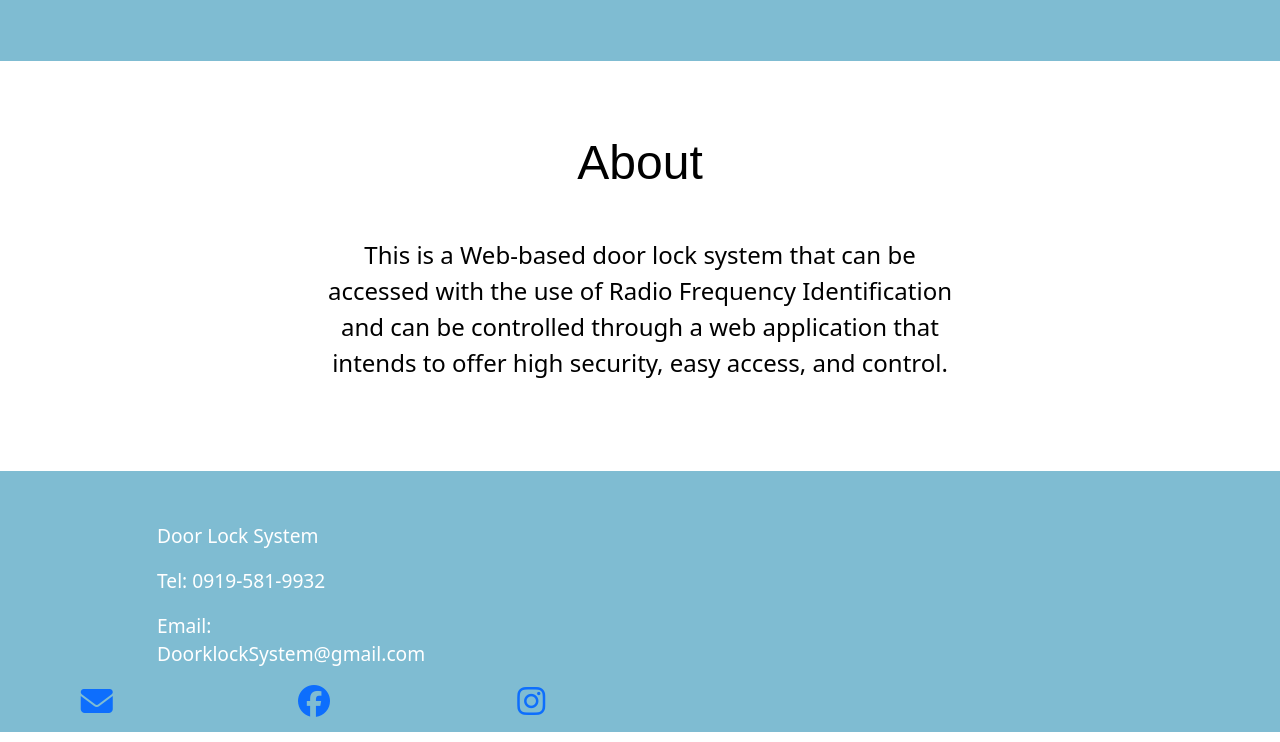
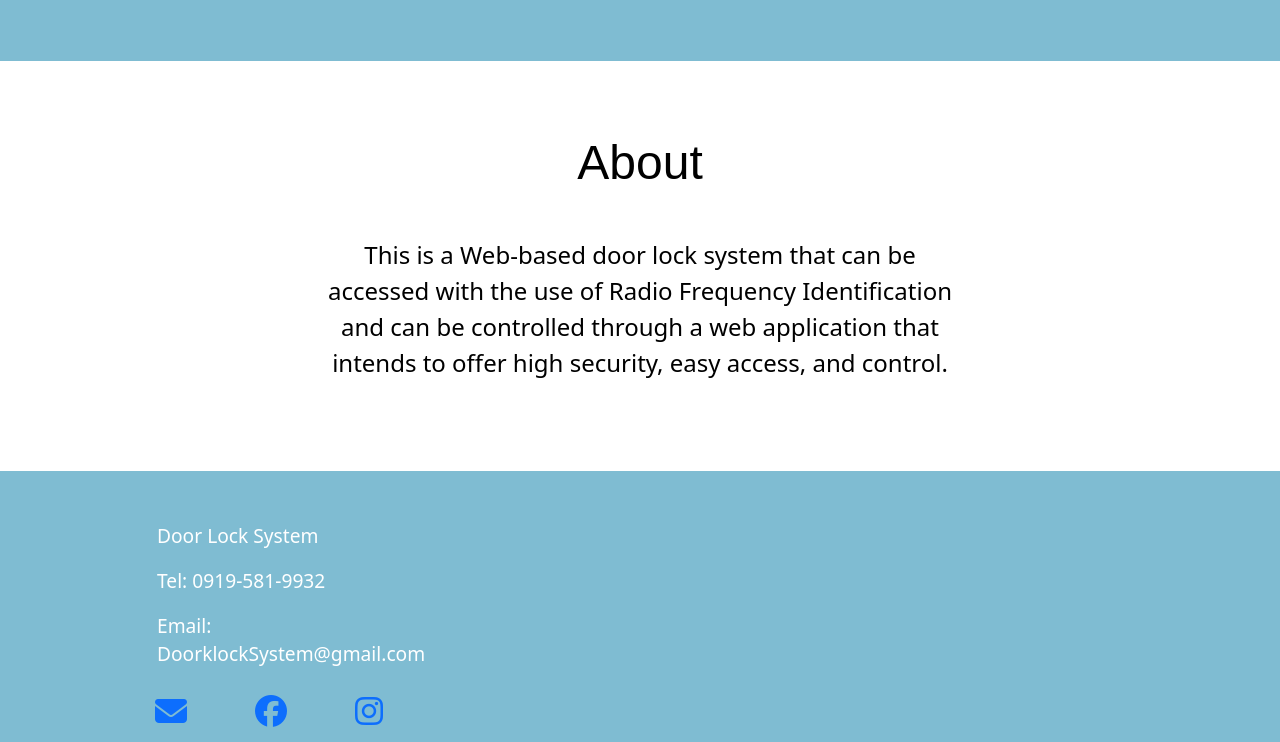
Before and after one commit to lienarddz/doorlock, a plain HTML site: page index.html in a window 1280 px wide. Shown: the part 1445-2187 px from the top of the page. Drawn offline with nearby package versions, Linux system fonts and the light colour scheme.

Commit message:
css_sep28

```diff
--- a/styles.css
+++ b/styles.css
@@ -24,6 +24,7 @@ h1{
   color: white;
   text-align: left;
   padding-left: 10%;
+  padding-top: 5%;
 
 }
 .img_title{
@@ -158,3 +159,18 @@ h3{
   margin-top: 2%;
   color: black;
 }
+.footer-icon{
+  padding-top: 2%;
+  margin: 0;
+  width: 100px;
+  padding-left: 7%;
+  text-align: left;
+}
+.footer-div{
+  padding-left: 19%;
+  margin: 0;
+
+}
+.footer-icon:hover{
+  color: #fff;
+}
```
